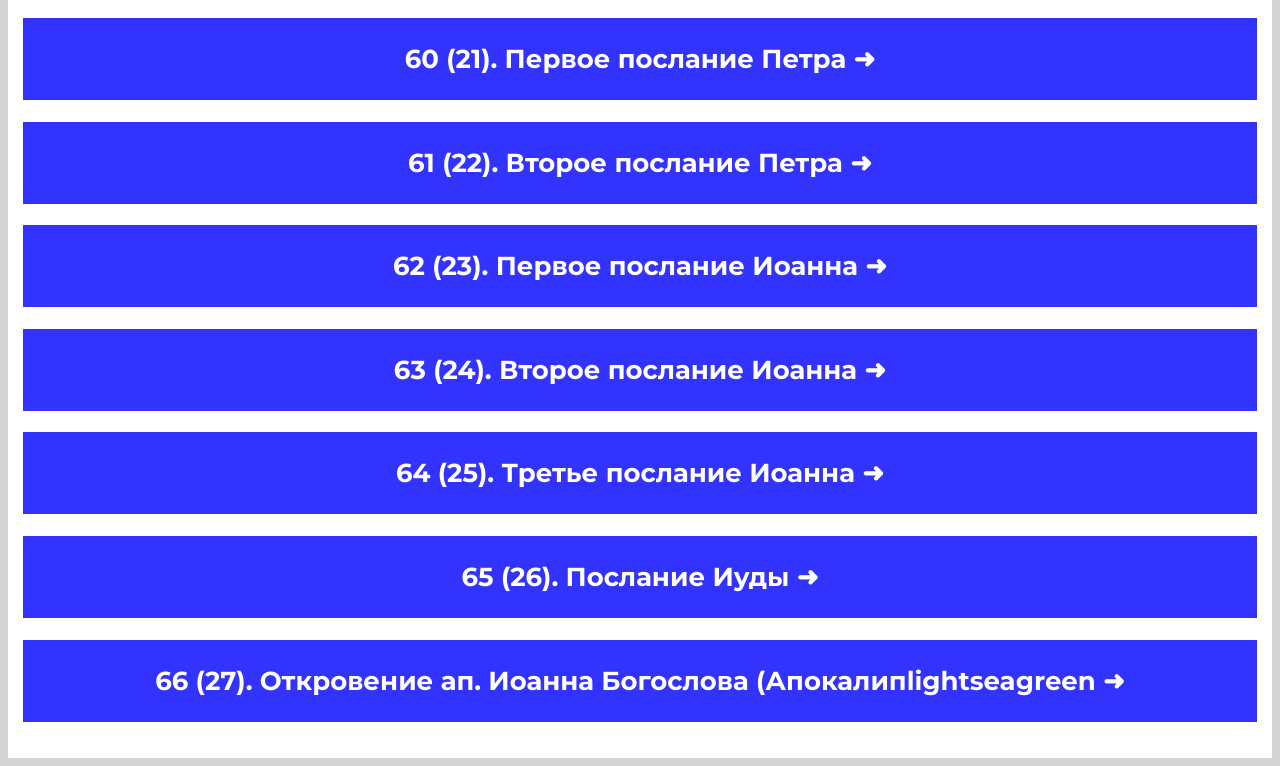
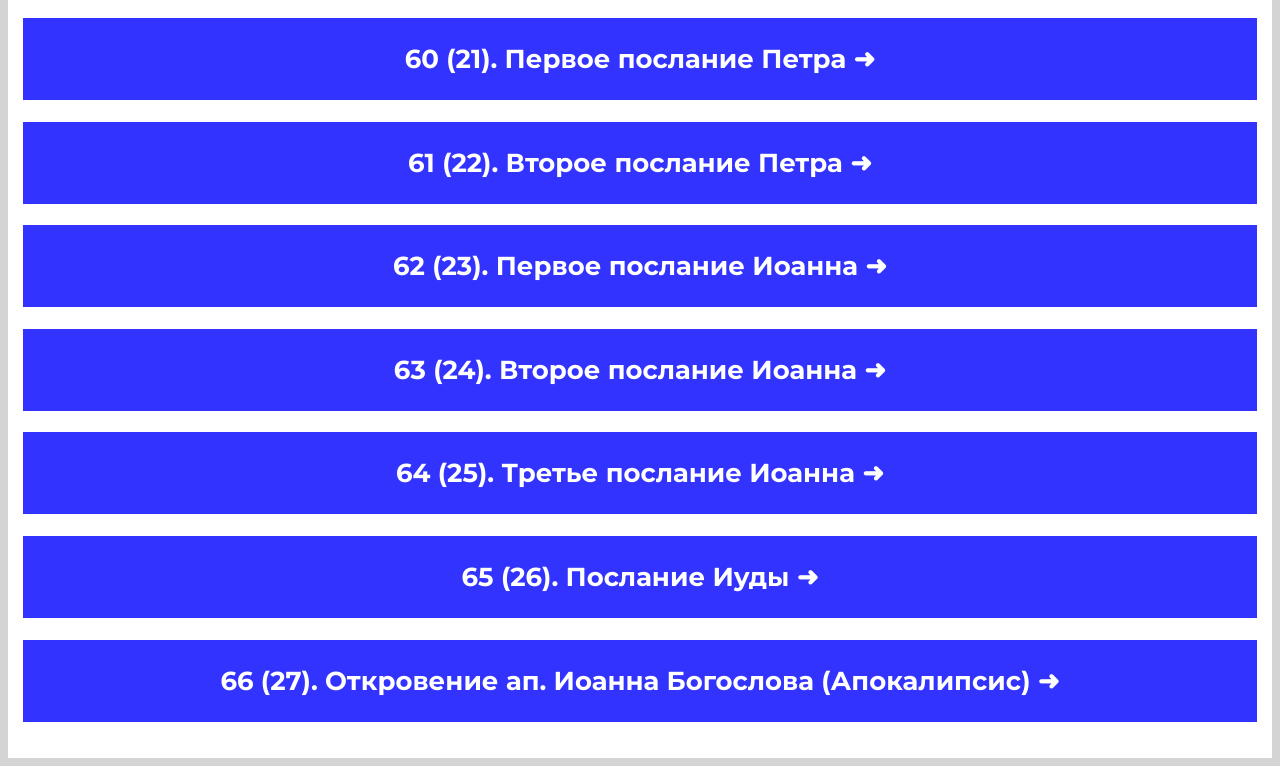
Before and after one commit to web-fullstack-dev/Bible-Verses-sub-sub--main--new--RU, a plain HTML site: page index.html in a window 1280 px wide. Shown: the part 2210-2976 px from the top of the page. Drawn offline with Linux system fonts and the light colour scheme.

Commit message:
Updated index.html

```diff
--- a/index.html
+++ b/index.html
@@ -150,7 +150,7 @@
       </a>
       <a class="section__h1--link" href="#">
         <h1 class="section__h1 section__h1--blue">
-         66 (27). Откровение ап. Иоанна Богослова (Апокалипlightseagreen &#x279C;
+         66 (27). Откровение ап. Иоанна Богослова (Апокалипсис) &#x279C;
         </h1>
       </a>
     </section>
```
